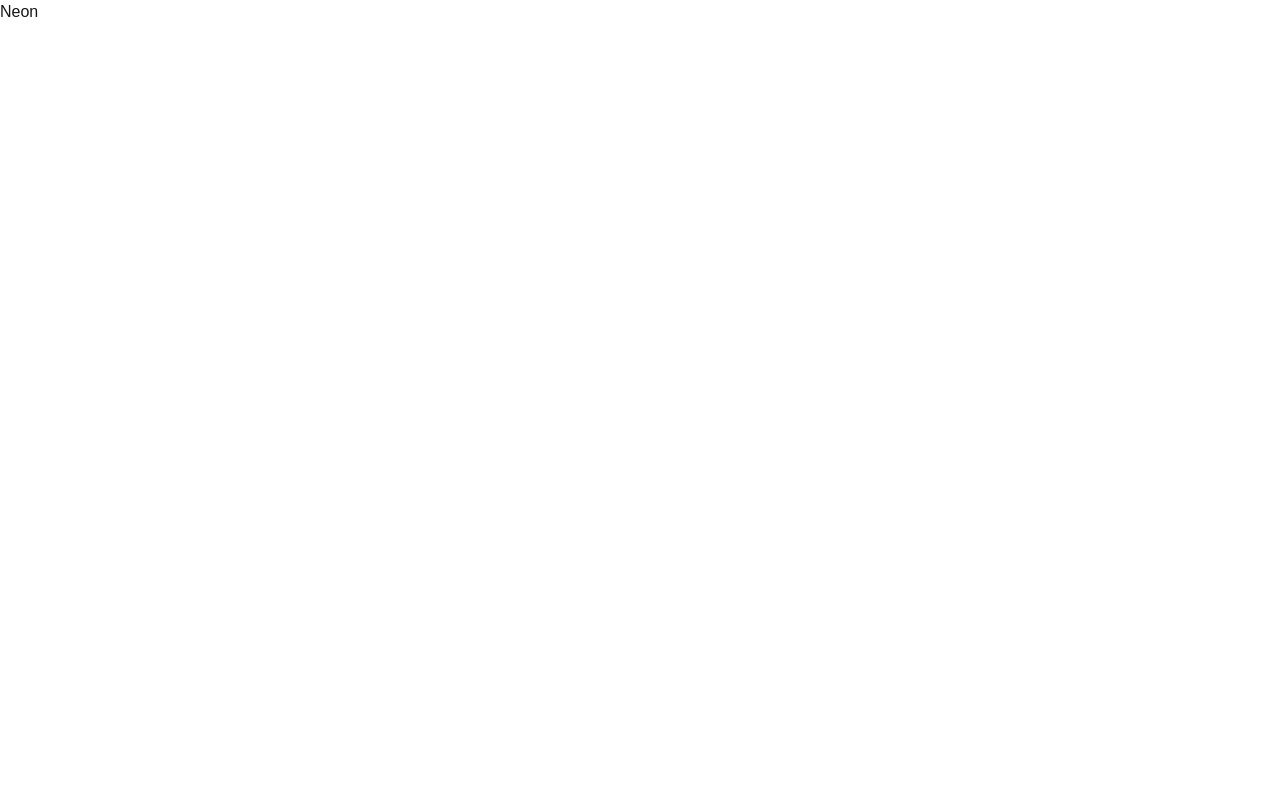
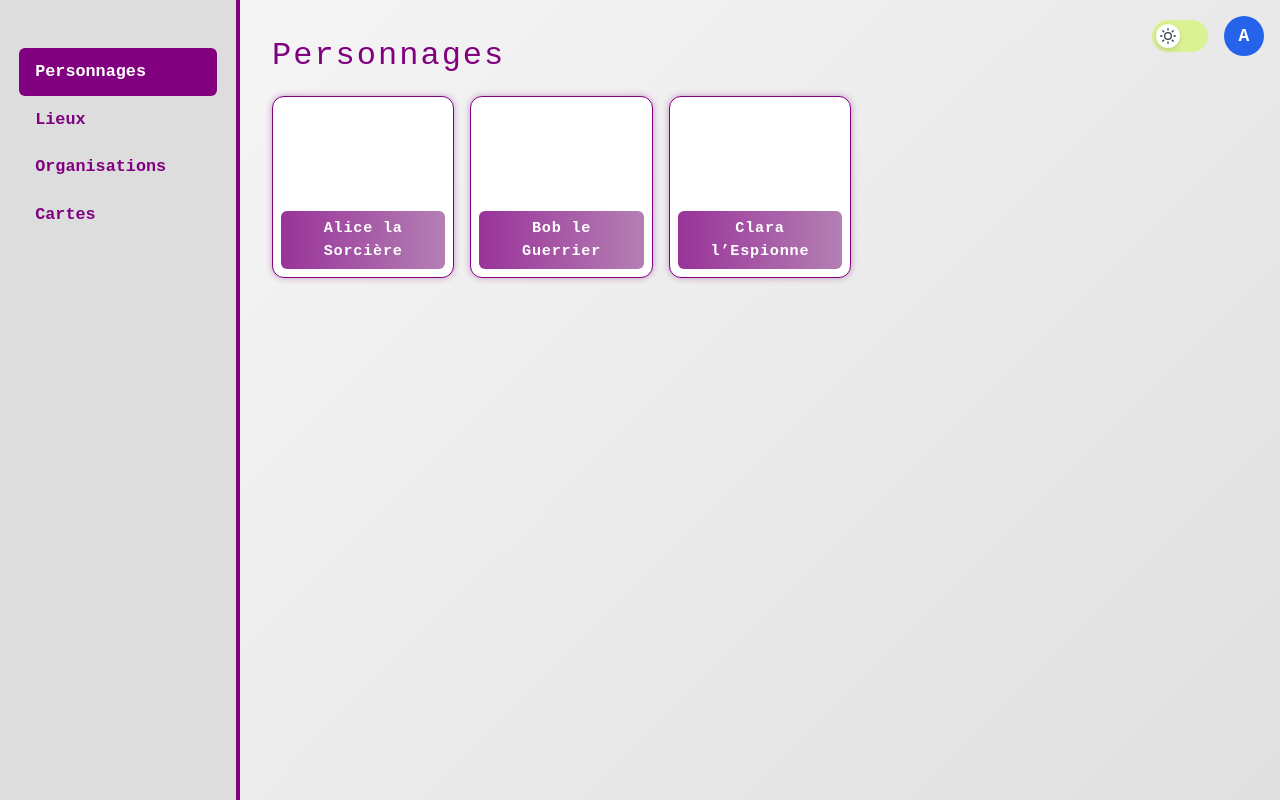
Before and after one commit to RedGuy288/dic-20, a Next.js app: page /neon in a window 1280 px wide. Built offline with nearby package versions, Linux system fonts and the light colour scheme.

Commit message:
start front neon

```diff
--- a/src/app/neon/page.tsx
+++ b/src/app/neon/page.tsx
@@ -1,8 +1,69 @@
-"use client";
+'use client';
 
-export default function ImageGridPage() {
+import { useState } from 'react';
+import styles from "../styles/neon.module.css";
+import stylesLogin from "../styles/ImageGrid.module.css"
+import LoginModal from '../components/LoginModal';
+import ThemeToggle from '../components/ThemeToggle';
+
+
+const objectGroups = ['Personnages', 'Lieux', 'Organisations', 'Cartes'] as const;
+type GroupKey = typeof objectGroups[number];
+
+const mockData: Record<GroupKey, string[]> = {
+  Personnages: ['Alice la Sorcière', 'Bob le Guerrier', 'Clara l’Espionne'],
+  Lieux: ['Forteresse Noire', 'Forêt d’Émeraude', 'Ville Engloutie'],
+  Organisations: ['Guilde des Voleurs', 'Ordre du Soleil', 'Compagnie Noire'],
+  Cartes: ['Région Nord', 'Archipel Sombre', 'Cité Souterraine'],
+};
+
+export default function UniversePage() {
+  const [selectedGroup, setSelectedGroup] = useState<GroupKey>('Personnages');
+  const [showLogin, setShowLogin] = useState(false);
 
   return (
-    "Neon"
+    <div className={styles.universeContainer}>
+      {/* Bouton de login */}
+      <div className={styles.topControls}>
+        <ThemeToggle />
+        <div className={stylesLogin.loginButtonWrapper}>
+          <button
+            onClick={() => setShowLogin(true)}
+            className={stylesLogin.loginButton}
+          >
+            A
+          </button>
+        </div>
+      </div>
+
+      {/* Sidebar */}
+      <aside className={styles.sidebar}>
+        <ul className={styles.groupList}>
+          {objectGroups.map((group) => (
+            <li
+              key={group}
+              className={`${styles.groupItem} ${group === selectedGroup ? styles.active : ''}`}
+              onClick={() => setSelectedGroup(group)}
+            >
+              {group}
+            </li>
+          ))}
+        </ul>
+      </aside>
+
+      {/* Page centrale */}
+      <main className={styles.content}>
+        <h1 className={styles.title}>{selectedGroup}</h1>
+        <div className={styles.grid}>
+          {mockData[selectedGroup].map((item) => (
+            <div key={item} className={styles.entityCard}>
+              <div className={styles.entityName}>{item}</div>
+            </div>
+          ))}
+        </div>
+      </main>
+
+      <LoginModal isOpen={showLogin} onClose={() => setShowLogin(false)} />
+    </div>
   );
 }
--- /dev/null
+++ b/src/app/styles/neon.module.css
@@ -0,0 +1,235 @@
+/* === THEME CLAIR (par défaut) === */
+
+.universeContainer {
+  display: flex;
+  height: 100vh;
+  font-family: 'Courier New', Courier, monospace;
+  background: linear-gradient(135deg, #f8f8f8, #e0e0e0);
+  color: #222;
+  overflow: auto;
+}
+
+.title {
+  font-family: 'Courier New', Courier, monospace;
+  color: #800080;
+  letter-spacing: 2px;
+  font-size: 2rem;
+  margin-bottom: 0.5rem;
+}
+
+.content {
+  flex: 1;
+  padding: 2rem;
+  overflow-y: auto;
+  scrollbar-width: thin;
+  scrollbar-color: #800080 transparent;
+}
+
+.content::-webkit-scrollbar {
+  width: 8px;
+}
+.content::-webkit-scrollbar-track {
+  background: transparent;
+}
+.content::-webkit-scrollbar-thumb {
+  background: #800080;
+  border-radius: 4px;
+}
+
+.grid {
+  display: grid;
+  grid-template-columns: repeat(auto-fill, minmax(150px, 1fr));
+  gap: 1rem;
+  margin-top: 1rem;
+}
+
+.entityCard {
+  position: relative;
+  aspect-ratio: 1 / 1;
+  background: #fff;
+  border-radius: 12px;
+  border: 1px solid #800080;
+  box-shadow: 0 0 6px #80008060;
+  display: flex;
+  align-items: flex-end;
+  justify-content: center;
+  padding: 0.5rem;
+  transition: box-shadow 0.3s ease, transform 0.3s ease;
+  cursor: pointer;
+}
+
+.entityCard:hover {
+  transform: scale(1.05);
+  box-shadow: 0 0 15px #800080;
+}
+
+.entityName {
+  text-align: center;
+  font-weight: 700;
+  padding: 0.4rem 0.7rem;
+  background: linear-gradient(90deg, #800080cc, #a060a0cc);
+  color: #fff;
+  width: 100%;
+  border-radius: 6px;
+  font-size: 0.95rem;
+  user-select: none;
+  letter-spacing: 0.05em;
+}
+
+.sidebar {
+  width: 240px;
+  background: #ddd;
+  color: #800080;
+  padding: 2rem 1.2rem;
+  display: flex;
+  flex-direction: column;
+  border-right: 4px solid #800080;
+}
+
+.groupList {
+  list-style: none;
+  padding: 0;
+  margin-top: 1rem;
+}
+
+.groupItem {
+  padding: 0.7rem 1rem;
+  cursor: pointer;
+  border-radius: 6px;
+  transition: background 0.3s ease;
+  font-weight: 600;
+  font-size: 1.05rem;
+}
+
+.groupItem:hover {
+  background: #d0a0d0;
+}
+
+.groupItem.active {
+  background: #800080;
+  color: #fff;
+}
+
+.topControls {
+  display: flex;
+  align-items: center;
+  gap: 1rem;
+  position: absolute;
+  top: 1rem;
+  right: 1rem;
+  z-index: 10;
+  color: #800080;
+}
+
+/* === THEME SOMBRE NEON RETRO === */
+
+:global(.dark) .universeContainer {
+  background: linear-gradient(135deg, #0d0d1a, #1a0d33);
+  color: #00fff7;
+  text-shadow:
+    0 0 5px #00fff7,
+    0 0 10px #00fff7,
+    0 0 20px #00fff7,
+    0 0 40px #0ff,
+    0 0 80px #0ff;
+  overflow: hidden;
+}
+
+:global(.dark) .title {
+  color: #ff00ff;
+  text-shadow:
+    0 0 5px #ff00ff,
+    0 0 10px #ff00ff,
+    0 0 20px #ff00ff,
+    0 0 40px #f0f,
+    0 0 80px #f0f;
+  animation: flicker 3s infinite;
+}
+
+:global(.dark) .content {
+  scrollbar-color: #00fff7 transparent;
+}
+:global(.dark) .content::-webkit-scrollbar-thumb {
+  background: #00fff7;
+  box-shadow: 0 0 10px #00fff7;
+}
+
+:global(.dark) .entityCard {
+  background: #111022;
+  border: 1px solid #ff00ff;
+  box-shadow:
+    0 0 10px #ff00ff,
+    inset 0 0 15px #ff00ff,
+    0 0 30px #ff00ff;
+  animation: pulseGlow 4s infinite alternate;
+}
+:global(.dark) .entityCard:hover {
+  box-shadow:
+    0 0 20px #00fff7,
+    inset 0 0 25px #00fff7,
+    0 0 40px #0ff;
+  border-color: #00fff7;
+}
+
+:global(.dark) .entityName {
+  background: linear-gradient(90deg, rgba(255,0,255,0.9), rgba(255,0,255,0.6));
+  text-shadow:
+    0 0 8px #fff,
+    0 0 15px #ff00ff;
+}
+
+:global(.dark) .sidebar {
+  background: #1b0b3a;
+  color: #ff33ff;
+  border-right: 4px solid #ff00ff;
+  box-shadow: 0 0 15px #ff00ff inset;
+}
+
+:global(.dark) .groupItem {
+  color: #ff33ff;
+  text-shadow: 0 0 5px #ff33ff;
+}
+:global(.dark) .groupItem:hover {
+  background: #660066;
+  box-shadow:
+    0 0 10px #ff33ff,
+    0 0 20px #ff33ff;
+}
+:global(.dark) .groupItem.active {
+  background: #ff33ff;
+  color: #220022;
+  box-shadow:
+    0 0 15px #ff33ff,
+    0 0 30px #ff33ff;
+}
+
+:global(.dark) .topControls {
+  color: #ff33ff;
+  text-shadow: 0 0 8px #ff33ff;
+}
+
+/* === ANIMATIONS === */
+
+@keyframes pulseGlow {
+  0% {
+    box-shadow:
+      0 0 10px #ff00ff,
+      inset 0 0 15px #ff00ff,
+      0 0 30px #ff00ff;
+  }
+  100% {
+    box-shadow:
+      0 0 20px #ff66ff,
+      inset 0 0 25px #ff66ff,
+      0 0 40px #ff66ff;
+  }
+}
+
+@keyframes flicker {
+  0%, 19%, 21%, 23%, 25%, 54%, 56%, 100% {
+    opacity: 1;
+  }
+  20%, 22%, 24%, 55% {
+    opacity: 0.6;
+  }
+}
```
